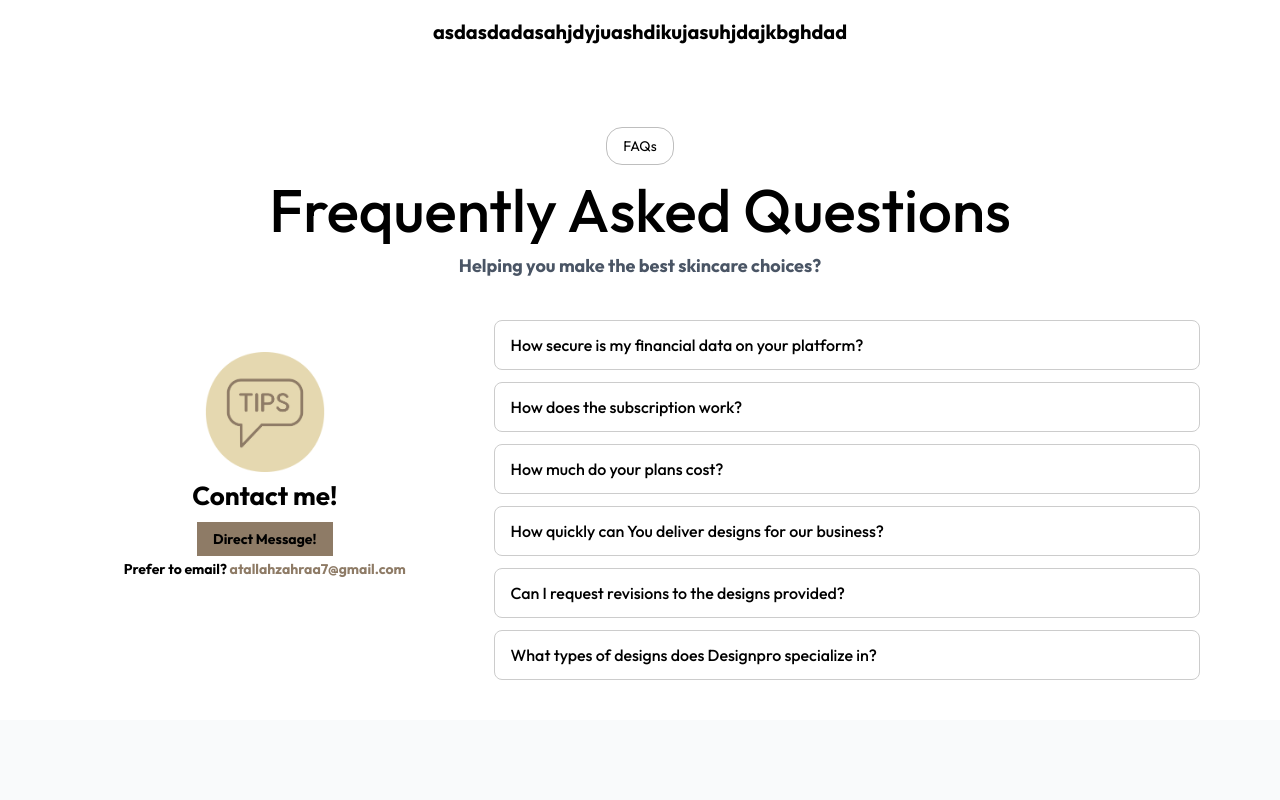
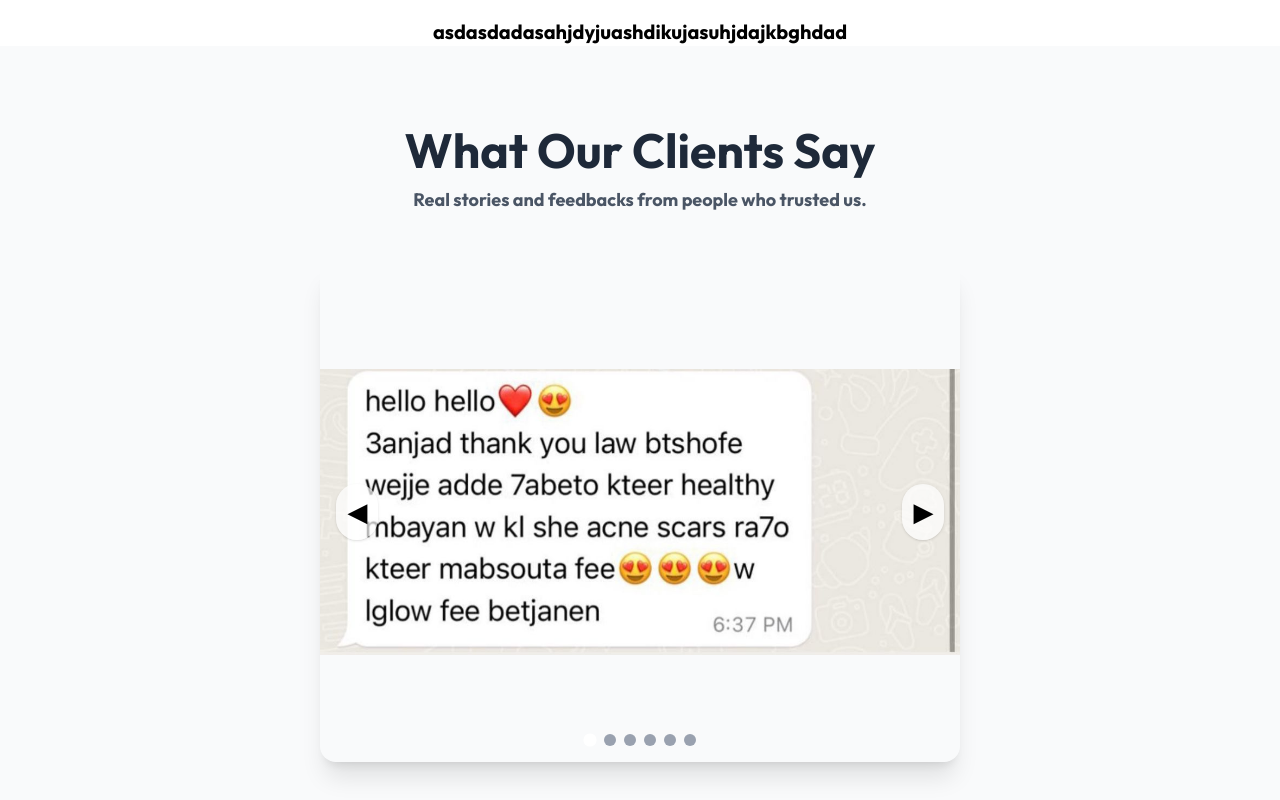
Before and after one commit to shiftcode-lb/skinCareByZahraa, a React (Vite) app in the folder frontend/: page / in a window 1280 px wide. Shown: the part 480-1280 px from the top of the page. Built offline with nearby package versions, Linux system fonts and the light colour scheme.

Commit message:
added feedback section

```diff
--- a/frontend/src/components/FAQ.jsx
+++ b/frontend/src/components/FAQ.jsx
@@ -114,7 +114,7 @@ const FAQ = () => {
                   className="accordion-header flex justify-between items-center text-base rounded-lg border border-[#ccc] py-3 px-4 font-medium cursor-pointer hover:bg-gray-50 transition"
                 >
                   {faq.question}
-                  <span className="inline-block w-[11px] h-[11px] rounded-full bg-secondary shrink-0 text-white flex items-center justify-center">
+                  <span className="w-[11px] h-[11px] rounded-full bg-secondary shrink-0 text-white flex items-center justify-center">
                     {openIndex === index ? "-" : "+"}
                   </span>
                 </h2>
--- a/frontend/src/components/Feedbacks.jsx
+++ b/frontend/src/components/Feedbacks.jsx
@@ -1,11 +1,118 @@
-import React from 'react'
+import React, { useState } from "react";
+import { motion, AnimatePresence } from "framer-motion";
+import feedback1 from '../assets/images/feedbacks/feedback1.jpeg'
+import feedback2 from '../assets/images/feedbacks/feedback2.jpeg'
+import feedback3 from '../assets/images/feedbacks/feedback3.jpeg'
+import feedback4 from '../assets/images/feedbacks/feedback4.jpeg'
+import feedback5 from '../assets/images/feedbacks/feedback5.jpeg'
+import feedback6 from '../assets/images/feedbacks/feedback6.jpeg'
+
+
+const slideData = [
+  {
+    title: "Mystic Mountains",
+    src: feedback1,
+  },
+  {
+    title: "Urban Dreams",
+    src: feedback2,
+  },
+  {
+    title: "Neon Nights",
+    src: feedback3,
+  },
+  {
+    title: "Desert Whispers",
+    src: feedback4,
+  },
+  {
+    title: "Desert Whispers",
+    src: feedback5,
+  },{
+    title: "Desert Whispers",
+    src: feedback6,
+  },
+];
 
 const Feedbacks = () => {
+  const [current, setCurrent] = useState(0);
+
+  const nextSlide = () => {
+    setCurrent((prev) => (prev === slideData.length - 1 ? 0 : prev + 1));
+  };
+
+  const prevSlide = () => {
+    setCurrent((prev) => (prev === 0 ? slideData.length - 1 : prev - 1));
+  };
+
   return (
-    <div>
+    <section className="flex flex-col items-center w-full py-20 bg-gray-50">
+      {/* Title Section */}
+      <motion.div
+        initial={{ opacity: 0, y: 40 }}
+        whileInView={{ opacity: 1, y: 0 }}
+        transition={{ duration: 0.8 }}
+        viewport={{ once: true }}
+        className="text-center mb-12"
+      >
+        <h2 className="text-4xl md:text-5xl font-bold text-gray-800 mb-3">
+          What Our Clients Say
+        </h2>
+        <p className="text-gray-600 text-lg max-w-xl mx-auto">
+          Real stories and feedbacks from people who trusted us.
+        </p>
+      </motion.div>
 
-    </div>
-  )
-}
+      {/* Carousel Section */}
+      <motion.div
+        initial={{ opacity: 0, scale: 0.9 }}
+        whileInView={{ opacity: 1, scale: 1 }}
+        transition={{ duration: 0.8 }}
+        viewport={{ once: true }}
+        className="relative w-full md:w-1/2 h-[500px] overflow-hidden rounded-2xl shadow-xl"
+      >
+        <AnimatePresence mode="wait">
+          <motion.img
+            key={slideData[current].src}
+            src={slideData[current].src}
+            alt={slideData[current].title}
+            className="w-full h-full object-contain rounded-2xl"
+            initial={{ opacity: 0, x: 100 }}
+            animate={{ opacity: 1, x: 0 }}
+            exit={{ opacity: 0, x: -100 }}
+            transition={{ duration: 0.6 }}
+          />
+        </AnimatePresence>
 
-export default Feedbacks
+        {/* Controls */}
+        <button
+          onClick={prevSlide}
+          className="absolute left-4 top-1/2 -translate-y-1/2 bg-white/70 hover:bg-white text-black rounded-full p-3 shadow"
+        >
+          ◀
+        </button>
+        <button
+          onClick={nextSlide}
+          className="absolute right-4 top-1/2 -translate-y-1/2 bg-white/70 hover:bg-white text-black rounded-full p-3 shadow"
+        >
+          ▶
+        </button>
+
+        {/* Dots */}
+        <div className="absolute bottom-4 w-full flex justify-center gap-2">
+          {slideData.map((_, index) => (
+            <div
+              key={index}
+              onClick={() => setCurrent(index)}
+              className={`w-3 h-3 rounded-full cursor-pointer transition-all ${
+                current === index ? "bg-white scale-110" : "bg-gray-400"
+              }`}
+            ></div>
+          ))}
+        </div>
+      </motion.div>
+    </section>
+  );
+};
+
+export default Feedbacks;
--- a/frontend/src/pages/Home.jsx
+++ b/frontend/src/pages/Home.jsx
@@ -4,6 +4,7 @@ import Title from '../components/Title'
 import Footer from '../components/Footer'
 import FAQ from '../components/FAQ'
 import Workshop from '../components/Workshop'
+import Feedbacks from '../components/Feedbacks'
 
 const Home = () => {
   return (
@@ -12,6 +13,7 @@ const Home = () => {
       title="Services"
       subtitle="asdasdadasahjdyjuashdikujasuhjdajkbghdad"
       />
+      <Feedbacks/>
       <FAQ/>
       <Workshop/>
       <Footer/>
```
